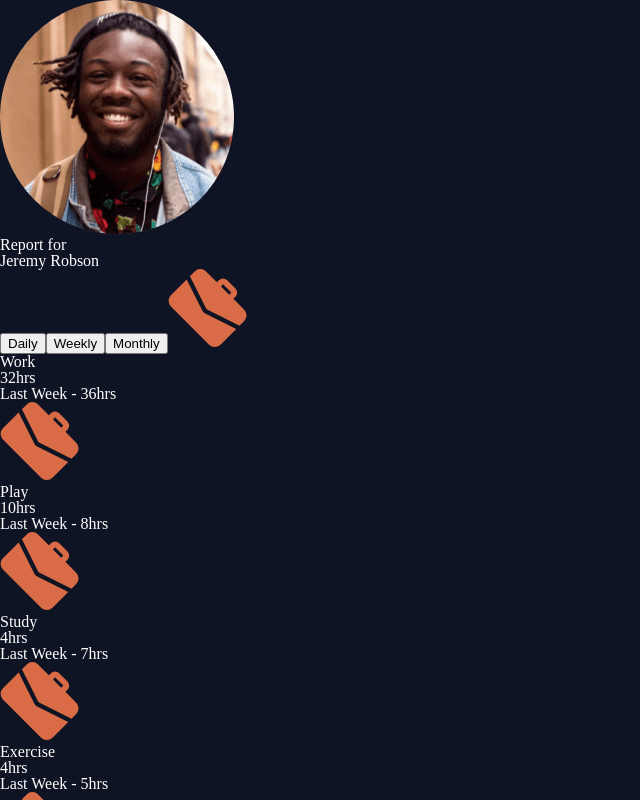
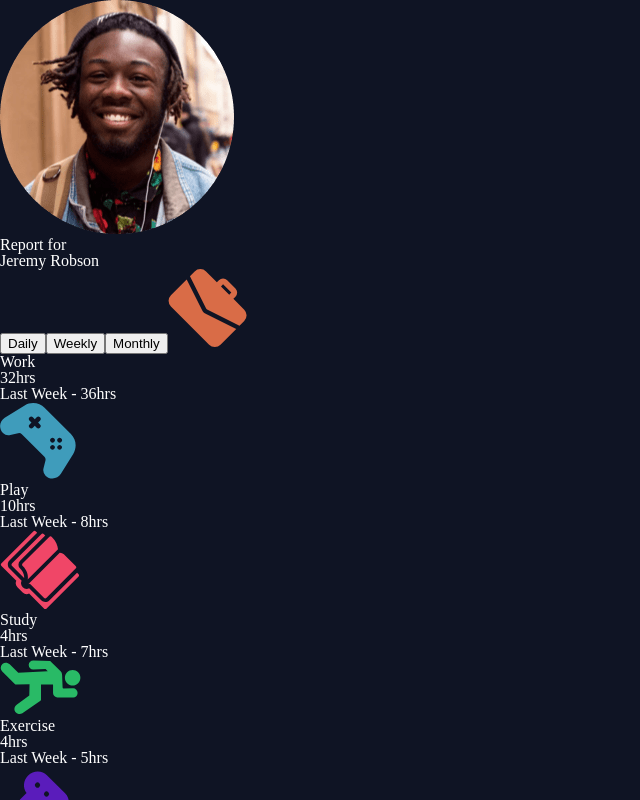
Before and after one commit to shivjoshi1996/time-tracking-dashboard-react, a React (Create React App) app: page / in a window 1280 px wide. Shown: the top 800 px of the page, without its empty margins (0-640 px from the left). Built offline with nearby package versions, Linux system fonts and the light colour scheme.

Commit message:
Made icon source dynamic in Time Card Component by using title prop

```diff
--- a/src/components/TimeCard.js
+++ b/src/components/TimeCard.js
@@ -1,7 +1,11 @@
 export default function TimeCard({ title, current, previous }) {
+  const titleFormatted = title.replace(/\s+/g, '-').toLowerCase();
+  console.log(titleFormatted);
+  const imageSrc = `/icon-${titleFormatted}.svg`;
+
   return (
     <>
-      <img src="/icon-work.svg" alt="work icon" />
+      <img src={imageSrc} alt={`${title} icon`} />
       <p>{title}</p>
       <h2>{current}hrs</h2>
       <p>Last Week - {previous}hrs</p>
```
